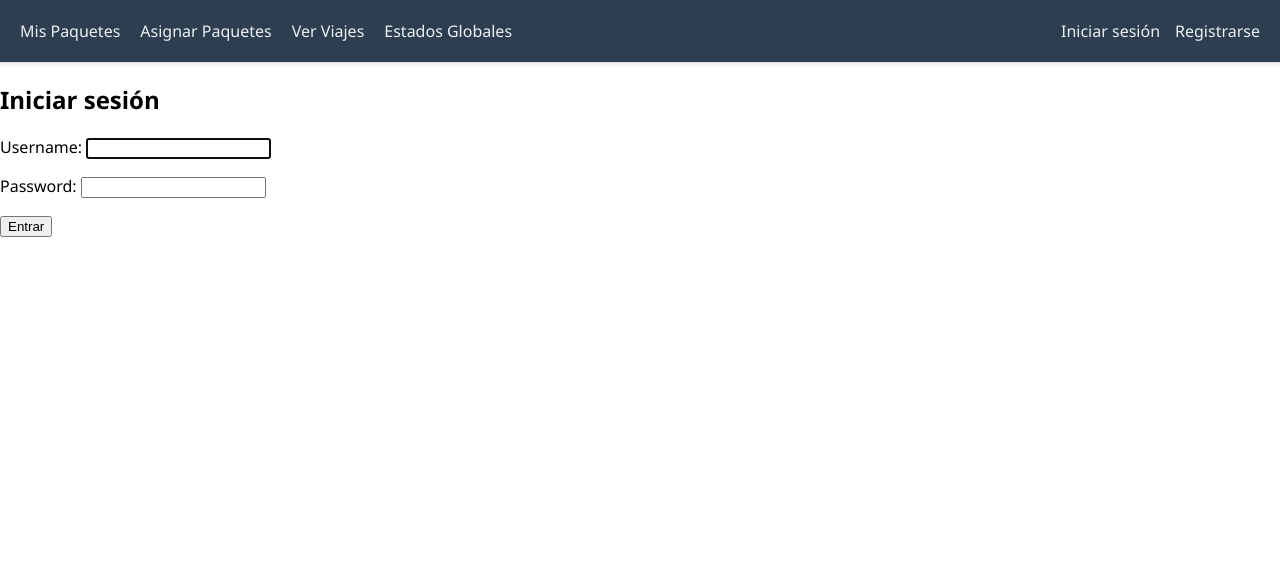
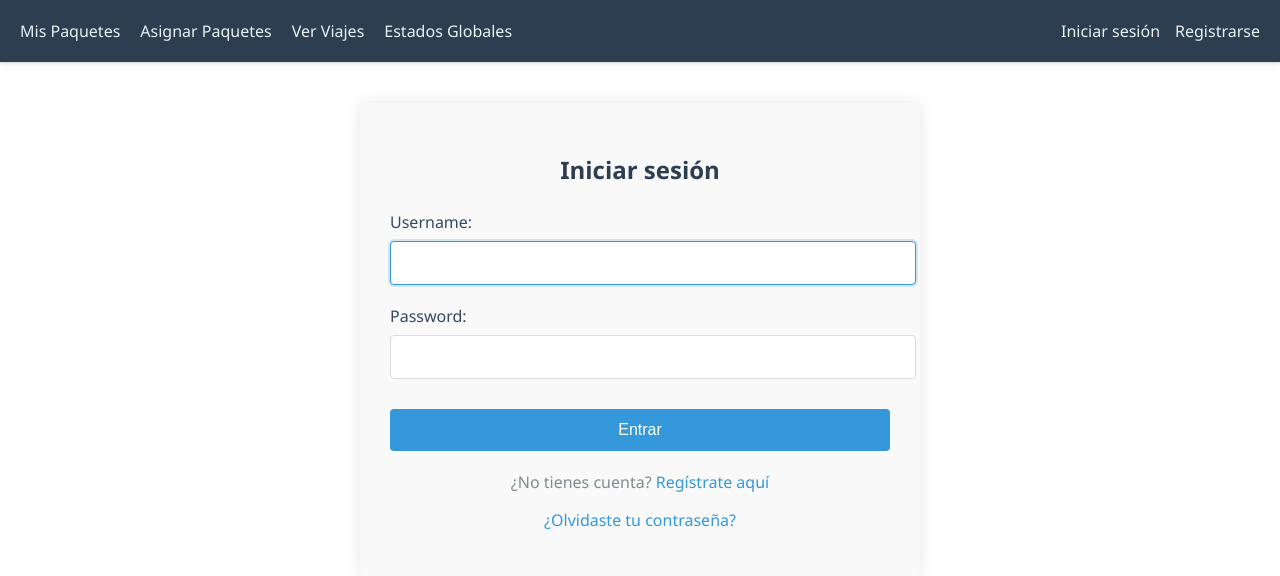
Before and after one commit to Sephir0ath/Delivery-App, a Django app: page /accounts/login/ in a window 1280 px wide. Shown: the top 576 px of the page. Run offline with Django 5.2, Linux system fonts and the light colour scheme.

Commit message:
css para ver_viajes y login

```diff
--- a/app_envios/templates/registration/login.html
+++ b/app_envios/templates/registration/login.html
@@ -1,10 +1,115 @@
-
 {% extends "base.html" %}
 {% block content %}
-<h2>Iniciar sesión</h2>
-<form method="post">
-  {% csrf_token %}
-  {{ form.as_p }}
-  <button type="submit">Entrar</button>
-</form>
+<style>
+  /* Main container - matches registro.html style */
+  .login-container {
+    max-width: 500px;
+    margin: 40px auto;
+    padding: 30px;
+    background-color: #f9f9f9;
+    border-radius: 8px;
+    box-shadow: 0 0 15px rgba(0, 0, 0, 0.1);
+  }
+
+  /* Heading style */
+  .login-container h2 {
+    text-align: center;
+    color: #2c3e50;
+    margin-bottom: 25px;
+    font-size: 24px;
+  }
+
+  /* Form styling */
+  .login-form {
+    display: flex;
+    flex-direction: column;
+    gap: 20px;
+  }
+
+  /* Form fields */
+  .login-form p {
+    margin: 0;
+  }
+
+  .login-form label {
+    display: block;
+    margin-bottom: 8px;
+    font-weight: 500;
+    color: #34495e;
+  }
+
+  .login-form input[type="text"],
+  .login-form input[type="password"] {
+    width: 100%;
+    padding: 12px;
+    border: 1px solid #ddd;
+    border-radius: 4px;
+    font-size: 16px;
+    transition: border-color 0.3s;
+  }
+
+  .login-form input:focus {
+    border-color: #3498db;
+    outline: none;
+    box-shadow: 0 0 0 2px rgba(52, 152, 219, 0.2);
+  }
+
+  /* Button styling - matches registro.html */
+  .login-form button {
+    background-color: #3498db;
+    color: white;
+    padding: 12px;
+    border: none;
+    border-radius: 4px;
+    font-size: 16px;
+    font-weight: 500;
+    cursor: pointer;
+    transition: background-color 0.3s;
+    margin-top: 10px;
+  }
+
+  .login-form button:hover {
+    background-color: #2980b9;
+  }
+
+  /* Error messages */
+  .login-form .errorlist {
+    color: #e74c3c;
+    margin: 5px 0 0;
+    padding: 0;
+    list-style: none;
+    font-size: 14px;
+  }
+
+  /* Additional links */
+  .login-links {
+    text-align: center;
+    margin-top: 20px;
+    color: #7f8c8d;
+  }
+
+  .login-links a {
+    color: #3498db;
+    text-decoration: none;
+    transition: color 0.3s;
+  }
+
+  .login-links a:hover {
+    color: #2980b9;
+    text-decoration: underline;
+  }
+</style>
+
+<div class="login-container">
+  <h2>Iniciar sesión</h2>
+  <form method="post" class="login-form">
+    {% csrf_token %}
+    {{ form.as_p }}
+    <button type="submit">Entrar</button>
+  </form>
+  <div class="login-links">
+    <p>¿No tienes cuenta? <a href="{% url 'registro' %}">Regístrate aquí</a></p>
+    <p><a href="#">¿Olvidaste tu contraseña?</a></p>
+  </div>
+</div>
 {% endblock %}
```
Also changed, not shown: app_envios/templates/conductor/ver_viajes.html (+85 -8 lines).
